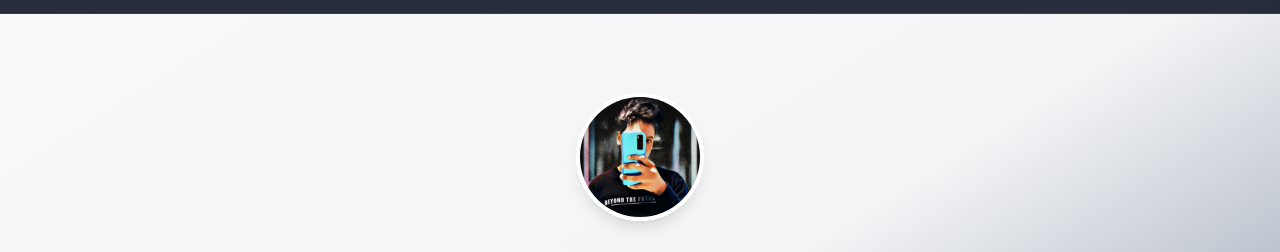
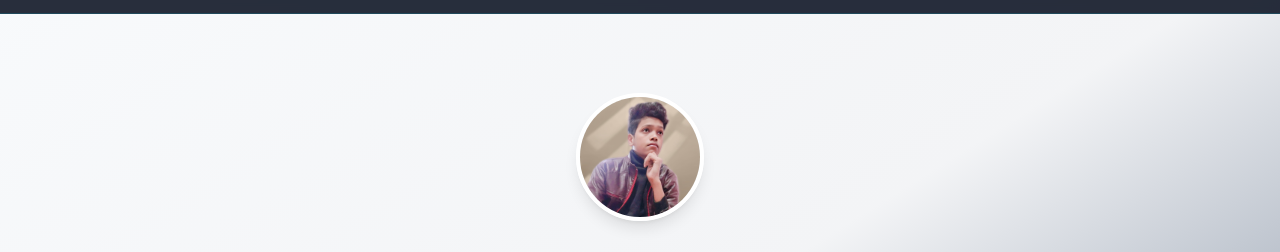
Before and after one commit to vishalnfskumar/vishal-portfolio-003, a plain HTML site: page index.html in a window 1280 px wide. Shown: the part 47-299 px from the top of the page. Drawn offline with nearby package versions, Linux system fonts and the light colour scheme.

Commit message:
Update index.html

```diff
--- a/index.html
+++ b/index.html
@@ -224,7 +224,7 @@
 
         <div class="container mx-auto px-6 text-center relative z-10">
             <div class="mb-8">
-                <img src="myimage.jpg "
+                <img src="myimage1.jpg "
                      alt="Vishal Kumar"
                      class="w-32 h-32 mx-auto rounded-full shadow-lg border-4 border-white">
             </div>
```
